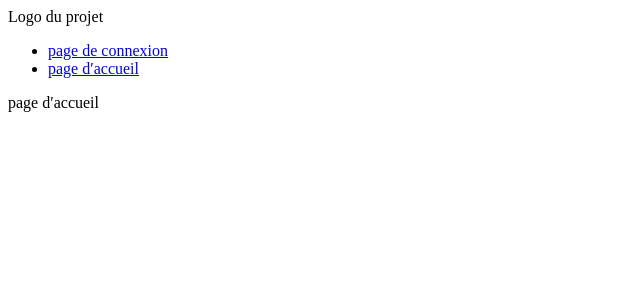
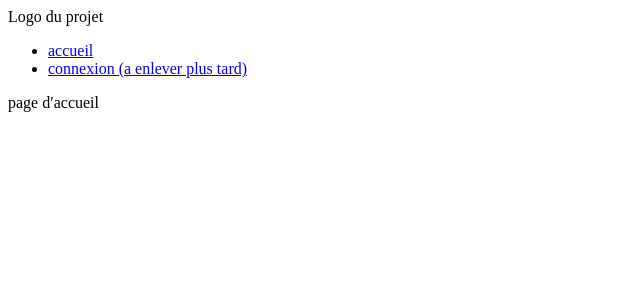
Before and after one commit to aplblpsil/projetPHP, a PHP site: page /corps_vue.php in a window 1280 px wide. Shown: the top 300 px of the page, without its empty margins (0-640 px from the left). Run offline with PHP 8.4, Linux system fonts and the light colour scheme.

Commit message:
Structure mise en place (1.1) - Steven

```diff
--- a/vue/connexion_vue.php
+++ b/vue/connexion_vue.php
@@ -1,4 +1,3 @@
 <?php
 ?>
-<h3>Page de</h3>
-<p>coucou</p>
+<h3>Page de connexion</h3>
--- a/vue/header_vue.php
+++ b/vue/header_vue.php
@@ -1,9 +1,13 @@
 <header>
     <div>
-        <span>Logo du projet</span>
+        <div>
+            <span>Logo du projet</span>
+        </div>
+        <div>
+            <ul>
+                <li><a href="index.php?pageType=accueil">accueil</a></li>
+                <li><a href="index.php?pageType=connexion">connexion (a enlever plus tard)</a></li>
+            </ul>
+        </div>
     </div>
-    <ul>
-        <li><a href="index.php?pageType=connexion">page de connexion</a></li>
-        <li><a href="index.php?pageType=accueil">page d&prime;accueil</a></li>
-    </ul>
 </header>
```
